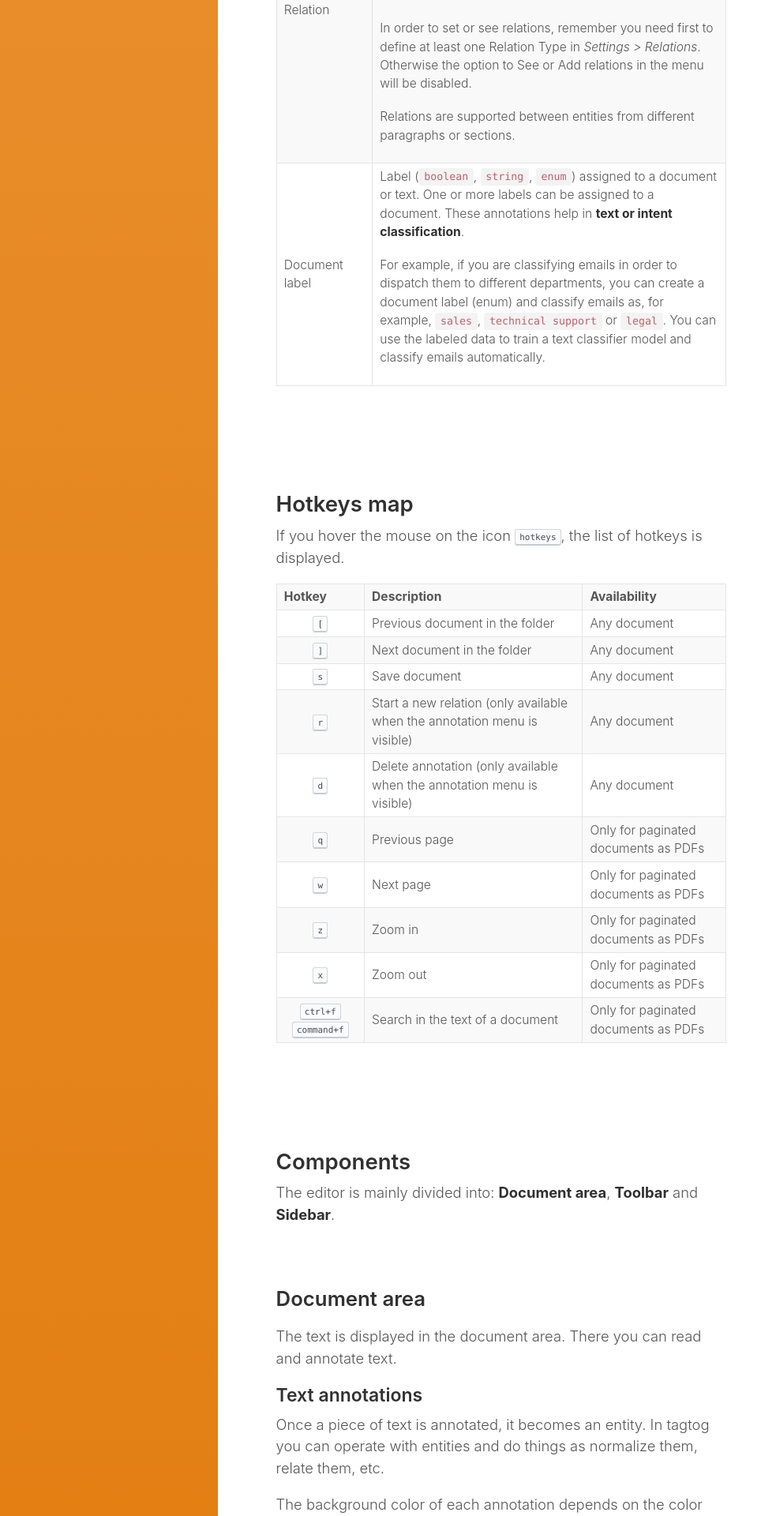
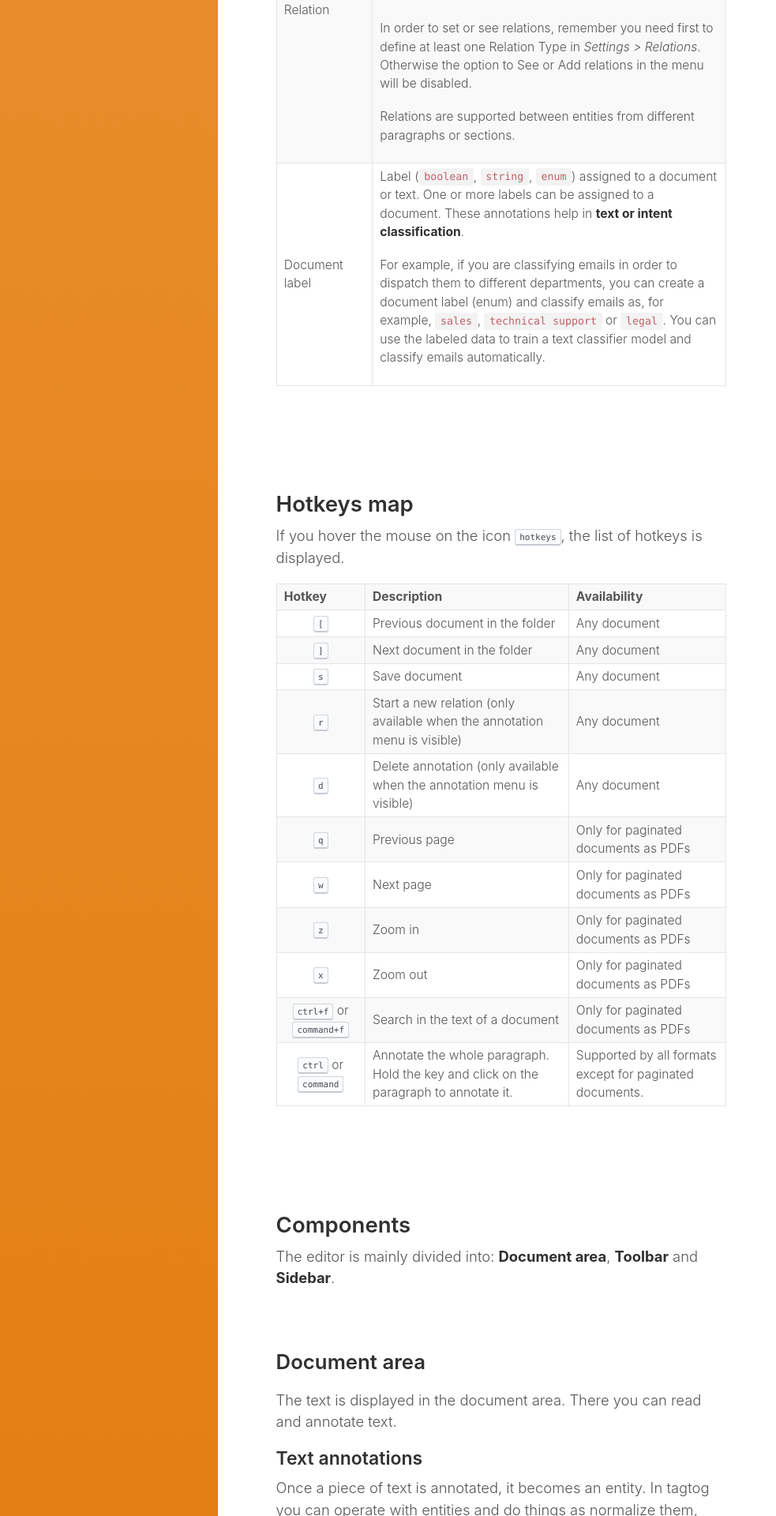
Before and after one commit to tagtogorg/tagtog-doc, a Jekyll site: the page built from webeditor.md, in a window 1280 px wide. Shown: the part 3080-5000 px from the top of the page at 79% size, without its empty margins (0-983 px from the left). Built offline with Jekyll 4.4.1, drawn with Linux system fonts in a browser that asks for light colours; nearby versions of some CDN libraries; some of the changed text lies outside the part shown.

Commit message:
Add documentation for annotating a whole paragraph

```diff
--- a/webeditor.md
+++ b/webeditor.md
@@ -123,9 +123,14 @@ toc: true
         <td>Only for paginated documents as PDFs</td>
       </tr>
       <tr>
-        <td class="centered"><kbd>ctrl+f</kbd><kbd>command+f</kbd></td>
+        <td class="centered"><kbd>ctrl+f</kbd> or <kbd>command+f</kbd></td>
         <td>Search in the text of a document</td>
         <td>Only for paginated documents as PDFs</td>
+      </tr>
+      <tr>
+        <td class="centered"><kbd>ctrl</kbd> or <kbd>command</kbd></td>
+        <td>Annotate the whole paragraph. Hold the key and click on the paragraph to annotate it. </td>
+        <td>Supported by all formats except for paginated documents.</td>
       </tr>
     </table>
   </div>
@@ -156,10 +161,11 @@ toc: true
     <div class="two-third-col">
       <h5>Create new text annotations</h5>
       <p>A new text annotation is created by <strong>highlighting text with the mouse</strong>. Position the cursor at the beginning of the text you want to highlight. Press and hold your primary mouse button (commonly the left-button). While holding the mouse button, drag the cursor to the end of the text and let go of the mouse button. Once completed, all the text from the beginning to the end should be highlighted using the same Entity Type used in the previous text annotation. Currently the only way to change the entity type used for new annotations is by first changing the entity type of existing annotation.</p>
-      <p>Tips & tricks:</p>
+      <p><strong>Tips & tricks</strong>:</p>
       <ul>
         <li>If you <strong>double-click</strong>, you annotate the word clicked.</li>
-        <li>If you try to annotate a word that starts or ends in <i>space</i>, the space won't be annotated.</li>
+        <li>If you try to annotate a word that starts or ends in <i>space</i>, the <strong>space</strong> won't be annotated.</li>
+        <li>Press and hold the <kbd>ctrl</kbd> or <kbd>command</kbd> key to <strong>annotate a whole paragraph</strong>. Simply hold the key and click on the paragraph to annotate it.</li>
       </ul>
     </div>
     <div class="one-third-col">
```
